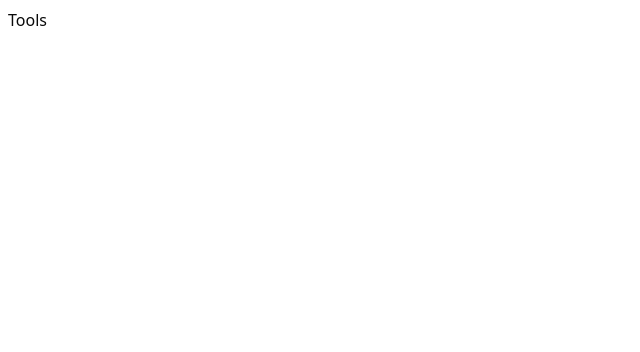
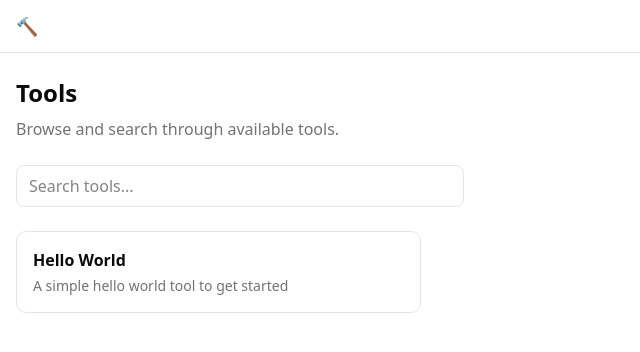
Before and after one commit to terror/tools, a React (Vite) app: page / in a window 1280 px wide. Shown: the top 352 px of the page, without its empty margins (0-640 px from the left). Built offline with nearby package versions, Linux system fonts and the light colour scheme.

Commit message:
Add basic tool search layout

```diff
--- a/package.json
+++ b/package.json
@@ -11,6 +11,7 @@
   },
   "dependencies": {
     "@tailwindcss/vite": "^4.1.18",
+    "@tanstack/react-router": "^1.150.0",
     "class-variance-authority": "^0.7.1",
     "clsx": "^2.1.1",
     "lucide-react": "^0.562.0",
@@ -26,13 +27,13 @@
     "@types/react-dom": "^18.0.11",
     "@typescript-eslint/eslint-plugin": "^5.59.0",
     "@typescript-eslint/parser": "^5.59.0",
-    "@vitejs/plugin-react": "^4.0.0",
+    "@vitejs/plugin-react": "^5.1.2",
     "eslint": "^8.38.0",
     "eslint-plugin-react-hooks": "^4.6.0",
     "eslint-plugin-react-refresh": "^0.3.4",
     "prettier-plugin-tailwindcss": "^0.7.2",
     "tw-animate-css": "^1.4.0",
     "typescript": "^5.0.2",
-    "vite": "^4.3.9"
+    "vite": "^7.3.1"
   }
 }
--- a/src/app.tsx
+++ /dev/null
@@ -1,5 +0,0 @@
-function App() {
-  return <p className='m-2'>Tools</p>;
-}
-
-export default App;
--- /dev/null
+++ b/src/components/Layout.tsx
@@ -0,0 +1,18 @@
+import { Link, Outlet } from '@tanstack/react-router';
+
+export function Layout() {
+  return (
+    <div className="min-h-screen bg-background text-foreground">
+      <header className="border-b border-border">
+        <div className="container mx-auto px-4 py-3">
+          <Link to="/" className="text-lg font-semibold hover:text-primary">
+            🔨
+          </Link>
+        </div>
+      </header>
+      <main className="container mx-auto px-4 py-6">
+        <Outlet />
+      </main>
+    </div>
+  );
+}
--- /dev/null
+++ b/src/lib/tools.ts
@@ -0,0 +1,15 @@
+export interface Tool {
+  id: string;
+  name: string;
+  description: string;
+  path: string;
+}
+
+export const tools: Tool[] = [
+  {
+    id: 'hello-world',
+    name: 'Hello World',
+    description: 'A simple hello world tool to get started',
+    path: '/tools/hello-world',
+  },
+];
--- a/src/main.tsx
+++ b/src/main.tsx
@@ -1,11 +1,12 @@
 import React from 'react';
 import ReactDOM from 'react-dom/client';
+import { RouterProvider } from '@tanstack/react-router';
 
-import App from './App.tsx';
+import { router } from './router';
 import './index.css';
 
 ReactDOM.createRoot(document.getElementById('root') as HTMLElement).render(
   <React.StrictMode>
-    <App />
+    <RouterProvider router={router} />
   </React.StrictMode>
 );
--- /dev/null
+++ b/src/pages/Home.tsx
@@ -0,0 +1,46 @@
+import { useState } from 'react';
+import { Link } from '@tanstack/react-router';
+import { tools } from '@/lib/tools';
+
+export function Home() {
+  const [search, setSearch] = useState('');
+
+  const filteredTools = tools.filter(
+    (tool) =>
+      tool.name.toLowerCase().includes(search.toLowerCase()) ||
+      tool.description.toLowerCase().includes(search.toLowerCase())
+  );
+
+  return (
+    <div className="space-y-6">
+      <div>
+        <h1 className="text-2xl font-bold mb-2">Tools</h1>
+        <p className="text-muted-foreground">Browse and search through available tools.</p>
+      </div>
+
+      <input
+        type="text"
+        placeholder="Search tools..."
+        value={search}
+        onChange={(e) => setSearch(e.target.value)}
+        className="w-full max-w-md px-3 py-2 border border-border rounded-md bg-background focus:outline-none focus:ring-2 focus:ring-ring"
+      />
+
+      <div className="grid gap-4 sm:grid-cols-2 lg:grid-cols-3">
+        {filteredTools.map((tool) => (
+          <Link
+            key={tool.id}
+            to={tool.path}
+            className="block p-4 border border-border rounded-lg hover:border-primary hover:bg-accent transition-colors"
+          >
+            <h2 className="font-semibold mb-1">{tool.name}</h2>
+            <p className="text-sm text-muted-foreground">{tool.description}</p>
+          </Link>
+        ))}
+        {filteredTools.length === 0 && (
+          <p className="text-muted-foreground col-span-full">No tools found matching "{search}"</p>
+        )}
+      </div>
+    </div>
+  );
+}
--- /dev/null
+++ b/src/pages/tools/HelloWorld.tsx
@@ -0,0 +1,43 @@
+import { useState } from 'react';
+import { Link } from '@tanstack/react-router';
+
+export function HelloWorld() {
+  const [name, setName] = useState('');
+
+  return (
+    <div className="space-y-6">
+      <div>
+        <Link to="/" className="text-sm text-muted-foreground hover:text-foreground">
+          &larr; Back to tools
+        </Link>
+      </div>
+
+      <div>
+        <h1 className="text-2xl font-bold mb-2">Hello World</h1>
+        <p className="text-muted-foreground">A simple greeting tool.</p>
+      </div>
+
+      <div className="space-y-4 max-w-md">
+        <div>
+          <label htmlFor="name" className="block text-sm font-medium mb-1">
+            Your name
+          </label>
+          <input
+            id="name"
+            type="text"
+            placeholder="Enter your name"
+            value={name}
+            onChange={(e) => setName(e.target.value)}
+            className="w-full px-3 py-2 border border-border rounded-md bg-background focus:outline-none focus:ring-2 focus:ring-ring"
+          />
+        </div>
+
+        <div className="p-4 border border-border rounded-lg bg-accent">
+          <p className="text-lg">
+            {name ? `Hello, ${name}!` : 'Hello, World!'}
+          </p>
+        </div>
+      </div>
+    </div>
+  );
+}
--- /dev/null
+++ b/src/router.tsx
@@ -0,0 +1,30 @@
+import { createRouter, createRoute, createRootRoute } from '@tanstack/react-router';
+import { Layout } from '@/components/Layout';
+import { Home } from '@/pages/Home';
+import { HelloWorld } from '@/pages/tools/HelloWorld';
+
+const rootRoute = createRootRoute({
+  component: Layout,
+});
+
+const indexRoute = createRoute({
+  getParentRoute: () => rootRoute,
+  path: '/',
+  component: Home,
+});
+
+const helloWorldRoute = createRoute({
+  getParentRoute: () => rootRoute,
+  path: '/tools/hello-world',
+  component: HelloWorld,
+});
+
+const routeTree = rootRoute.addChildren([indexRoute, helloWorldRoute]);
+
+export const router = createRouter({ routeTree });
+
+declare module '@tanstack/react-router' {
+  interface Register {
+    router: typeof router;
+  }
+}
```
Also changed, not shown: 2 other files (tests, documents, lock files or other folders).
